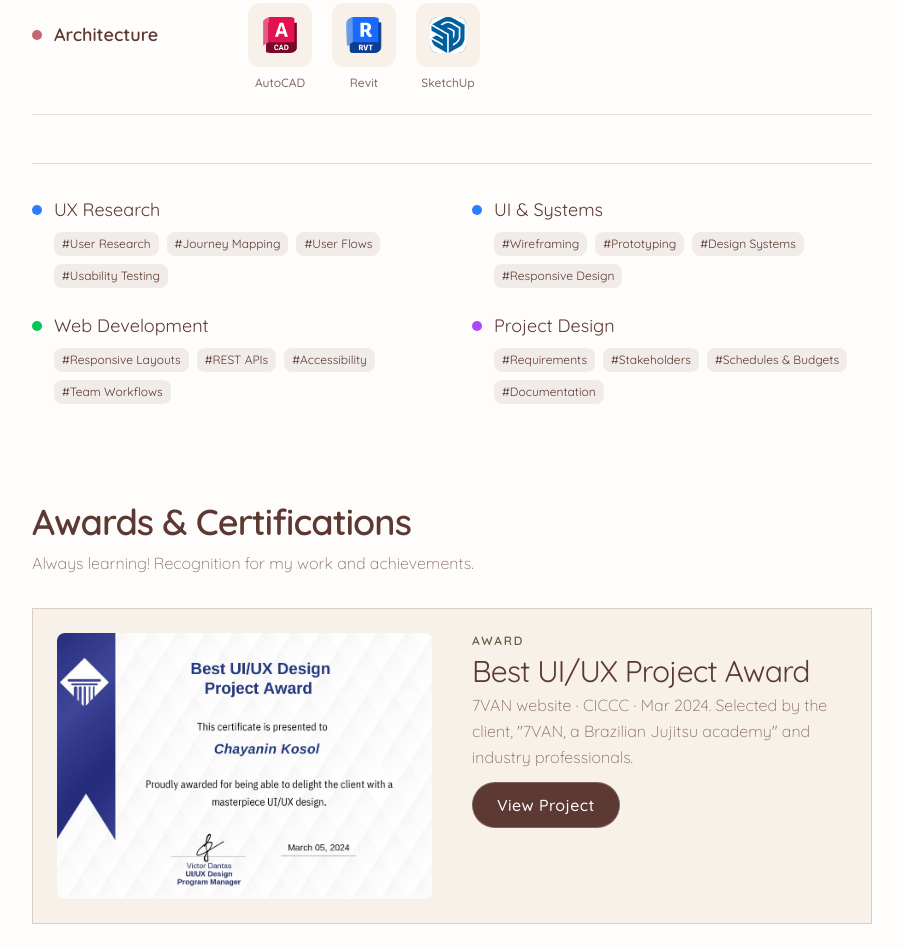
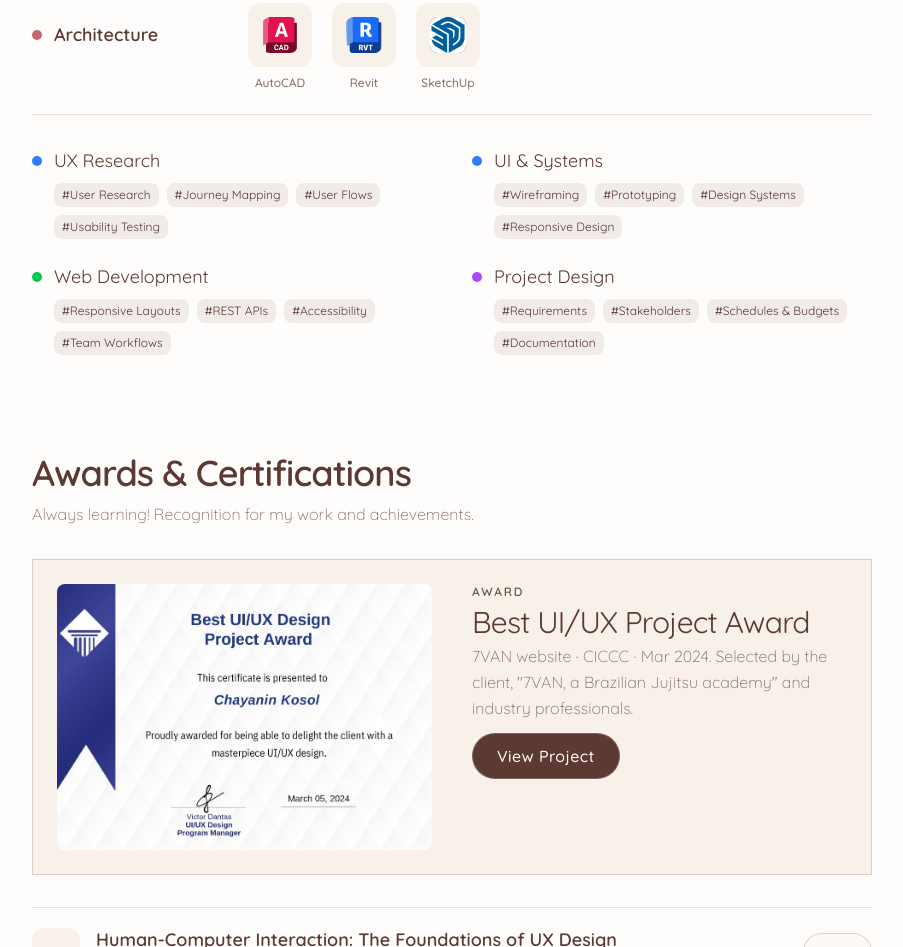
Before and after one commit to JoyIsHappii/joy.portfolio, an Astro site: page /about in a window 1280 px wide. Shown: the part 4063-5010 px from the top of the page, without its empty margins (344-1247 px from the left). Built offline with nearby package versions, Linux system fonts and the light colour scheme; Astro itself is replaced by a stand-in of ours; a script that the page names is missing.

Commit message:
fix:line

```diff
--- a/src/pages/about/index.astro
+++ b/src/pages/about/index.astro
@@ -663,7 +663,7 @@ const panel =
             ))}
           </div>
 
-          <dl class="mt-12 grid gap-x-10 gap-y-6 border-t border-brown-dark/20 pt-8 sm:grid-cols-2">
+          <dl class="mt-8 grid gap-x-10 gap-y-6 sm:grid-cols-2">
             {practices.map((practice) => (
               <div>
                 <dt class="flex items-center gap-3 text-lg font-normal text-brown-dark">
```
